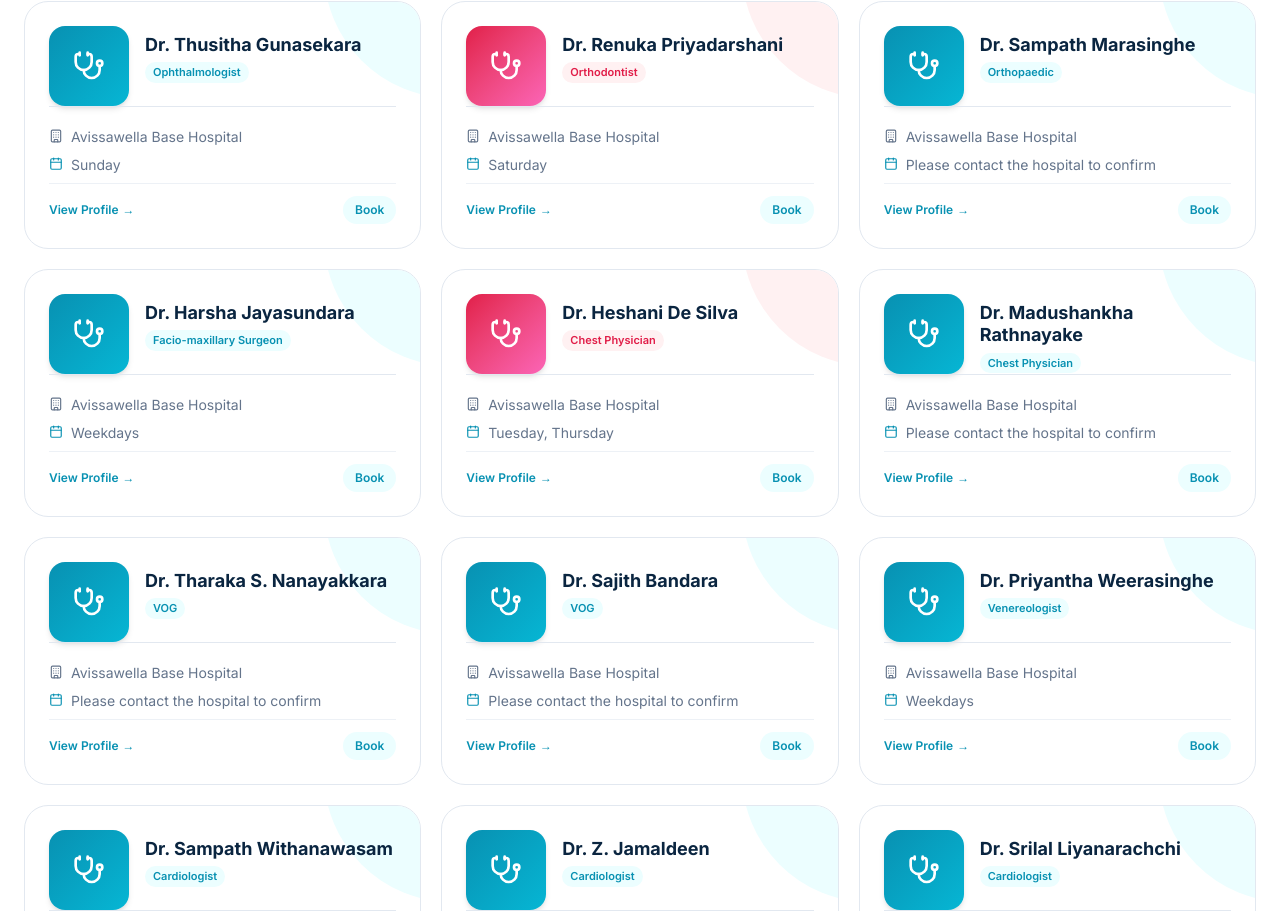
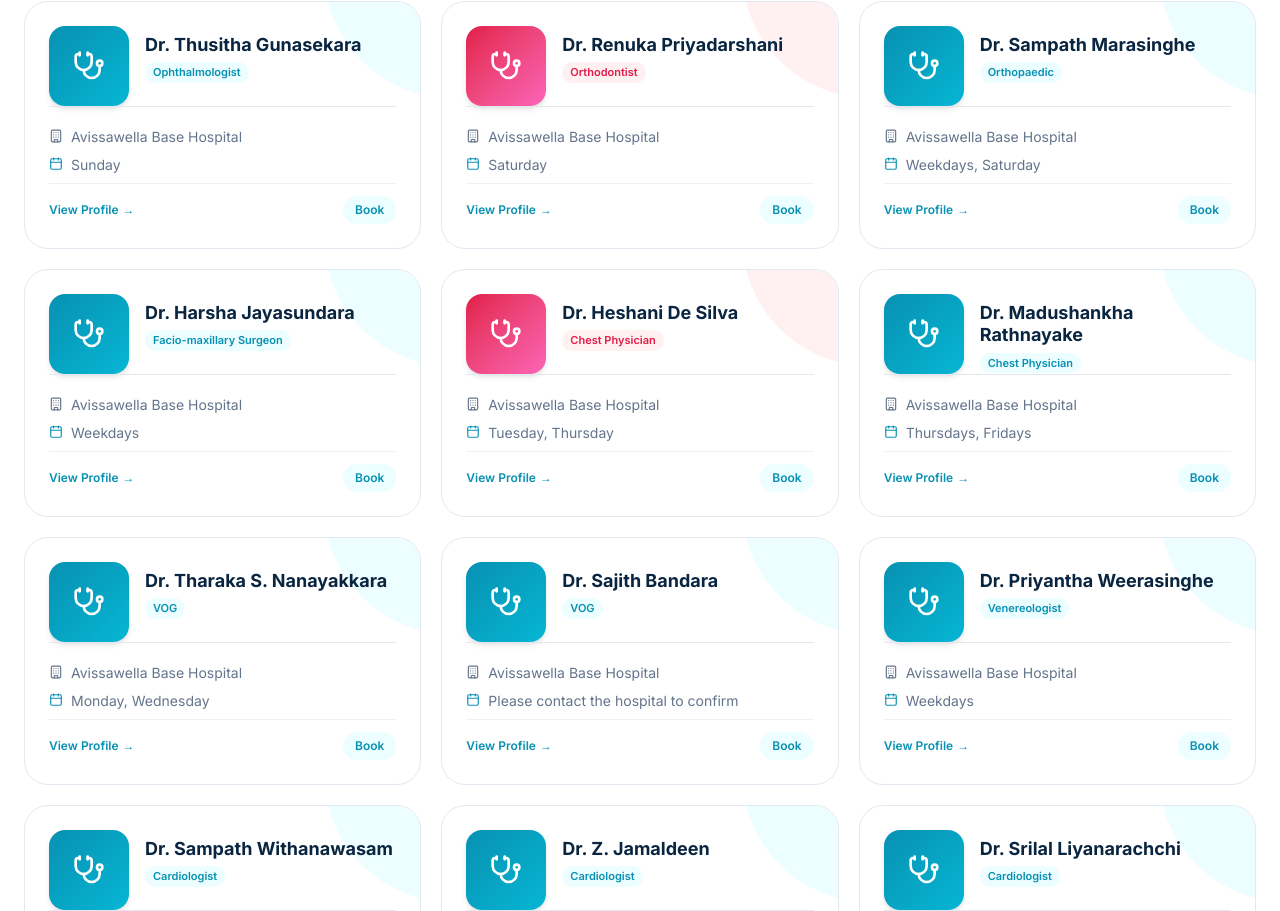
Before and after one commit to rajicodez/Gomez-update, a Next.js app: page /doctors in a window 1280 px wide. Shown: the part 2290-3201 px from the top of the page. Built offline with nearby package versions, Linux system fonts and the light colour scheme.

Commit message:
date update

```diff
--- a/src/data/doctors.ts
+++ b/src/data/doctors.ts
@@ -95,7 +95,7 @@ export const doctors: Doctor[] = [
     name: "Dr. Chinthaka Rajapaksha",
     specialty: "Pediatrician",
     hospital: "Avissawella Base Hospital",
-    clinicDays: "Please contact the hospital to confirm",
+    clinicDays: "Weekdays, Saturday, Sunday",
   },
   {
     name: "Dr. Sanjaya Walawenayaka",
@@ -119,7 +119,7 @@ export const doctors: Doctor[] = [
     name: "Dr. A.W.P. Manjula",
     specialty: "General Surgeon",
     hospital: "Avissawella Base Hospital",
-    clinicDays: "Please contact the hospital to confirm",
+    clinicDays: "Weekdays, Saturday, Sunday",
   },
   {
     name: "Dr. Ajith Dissanayake",
@@ -195,7 +195,7 @@ export const doctors: Doctor[] = [
     name: "Dr. Sampath Marasinghe",
     specialty: "Orthopedic Surgeon",
     hospital: "Avissawella Base Hospital",
-    clinicDays: "Please contact the hospital to confirm",
+    clinicDays: "Weekdays, Saturday",
   },
   {
     name: "Dr. Harsha Jayasundara",
@@ -214,13 +214,13 @@ export const doctors: Doctor[] = [
     name: "Dr. Madushankha Rathnayake",
     specialty: "Pulmonologist",
     hospital: "Avissawella Base Hospital",
-    clinicDays: "Please contact the hospital to confirm",
+    clinicDays: "Thursdays, Fridays",
   },
   {
     name: "Dr. Tharaka S. Nanayakkara",
     specialty: "VOG Specialist",
     hospital: "Avissawella Base Hospital",
-    clinicDays: "Please contact the hospital to confirm",
+    clinicDays: "Monday, Wednesday",
   },
   {
     name: "Dr. Sajith Bandara",
```
